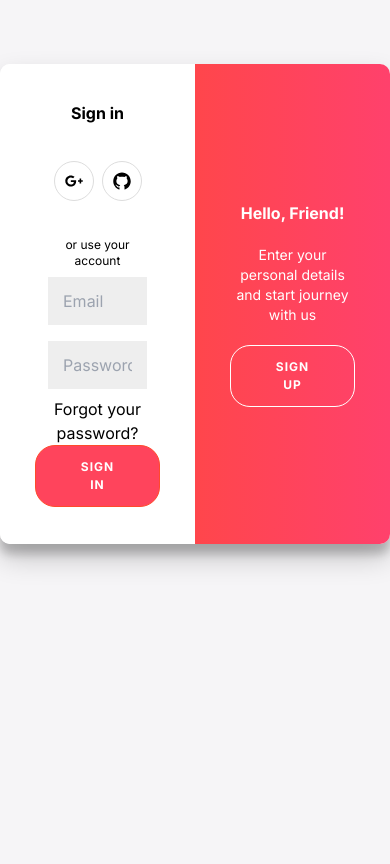
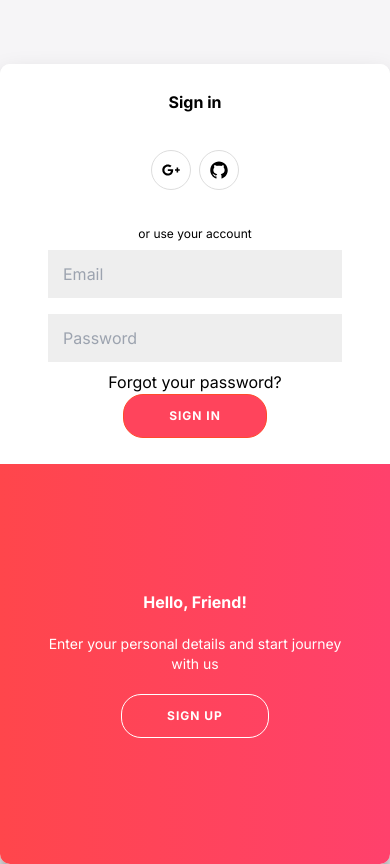
Before and after one commit to francobuceta/Ecommerce-Next.js, a Next.js app: page /auth in a window 390 px wide. Built offline with nearby package versions, Linux system fonts and the light colour scheme.

Commit message:
add responsive styles

```diff
--- a/src/globals.css
+++ b/src/globals.css
@@ -16,6 +16,7 @@ body {
   width: 768px;
   max-width: 100%;
   min-height: 480px;
+  height: 800px; /* Nuevo */
 }
 
 .form-container input {
@@ -54,29 +55,38 @@ button.ghost {
 .form-container {
   position: absolute;
   top: 0;
-  height: 100%;
+  /* height: 100%; */
+  height: 50%;
   transition: all 0.6s ease-in-out;
 }
 
 .sign-in-container {
   left: 0;
-  width: 50%;
+  /* width: 50%; */
+  width: 100%;
+  height: 50%; /* Nuevo */
   z-index: 2;
 }
 
 .sign-up-container {
   left: 0;
-  width: 50%;
+  /* width: 50%; */
+  width: 100%;
+  height: 50%; /* Nuevo */
   z-index: 1;
   opacity: 0;
 }
 
 .overlay-container {
   position: absolute;
-  top: 0;
-  left: 50%;
-  width: 50%;
-  height: 100%;
+  /* top: 0; */
+  bottom: 0;
+  /* left: 50%; */
+  left: 0;
+  /* width: 50%; */
+  width: 100%;
+  /* height: 100%; */
+  height: 50%;
   overflow: hidden;
   transition: transform 0.6s ease-in-out;
   z-index: 100;
@@ -124,13 +134,13 @@ button.ghost {
 }
 
 /* Move overlay to left */
-.container.right-panel-active .overlay-container {
+/* .container.right-panel-active .overlay-container {
   transform: translateX(-100%);
-}
+} */
 
 /* Bring signup over signin */
 .container.right-panel-active .sign-up-container {
-  transform: translateX(100%);
+  /* transform: translateX(100%); */ /* No se translada para mostrarse al hacer el cambio */
   opacity: 1;
   z-index: 5;
 }
```
